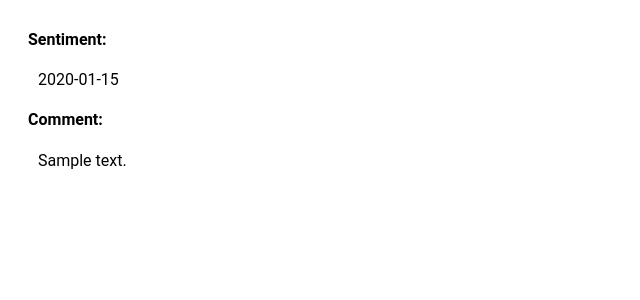
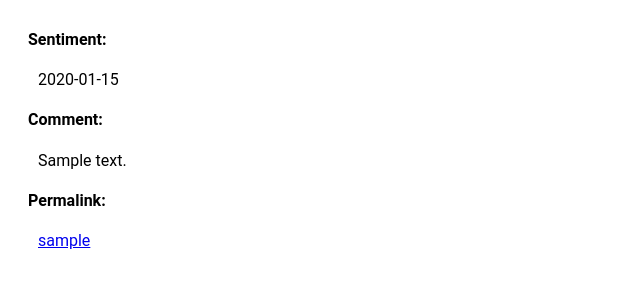
Before and after one commit to elainechan/sybil, a Flask app: template templates/terrorism.html in a window 1280 px wide. Shown: the part 282-582 px from the top of the page, without its empty margins (0-640 px from the left). Run offline with Flask 2, Linux system fonts and the light colour scheme; the template is opened without the code that fills it: most values are stand-ins (such as "Sample title", 1, 10 or a date in 2020).

Commit message:
Adds permalinks to pages, removes whitespace in README, removes unused import in search.

```diff
--- a/static/style.css
+++ b/static/style.css
@@ -11,11 +11,11 @@ a {
 	margin-left: 10px;
 }
 
-.sentiment>h4, .comment>h4 {
+.sentiment>h4, .comment>h4, .permalink>h4 {
 	margin-left: 20px;
 }
 
-.sentiment>p, .comment>p {
+.sentiment>p, .comment>p, .permalink>a {
 	margin-left: 30px;
 }
 
--- a/templates/cybersecurity.html
+++ b/templates/cybersecurity.html
@@ -38,6 +38,11 @@
 				<h4>Comment:</h4>
 				<p>{{ item.comment }}</p>
 			</div>
+
+			<div class="permalink">
+				<h4>Permalink:</h4>
+				<a href="{{ item.permalink }}">{{ item.permalink }}</a>
+			</div>
 			{% endfor %}
 	  	{% endfor %}
 
--- a/templates/terrorism.html
+++ b/templates/terrorism.html
@@ -37,9 +37,15 @@
 		  <div class="comment">
 			  <h4>Comment:</h4>
 			  <p>{{ item.comment }}</p>
-		  </div>
+			</div>
+
+			<div class="permalink">
+				<h4>Permalink:</h4>
+				<a href="{{ item.permalink }}">{{ item.permalink }}</a>
+			</div>
 		  {% endfor %}
 		{% endfor %}
-    </div>
+		</div>
+
   </body>
 </html>
```
